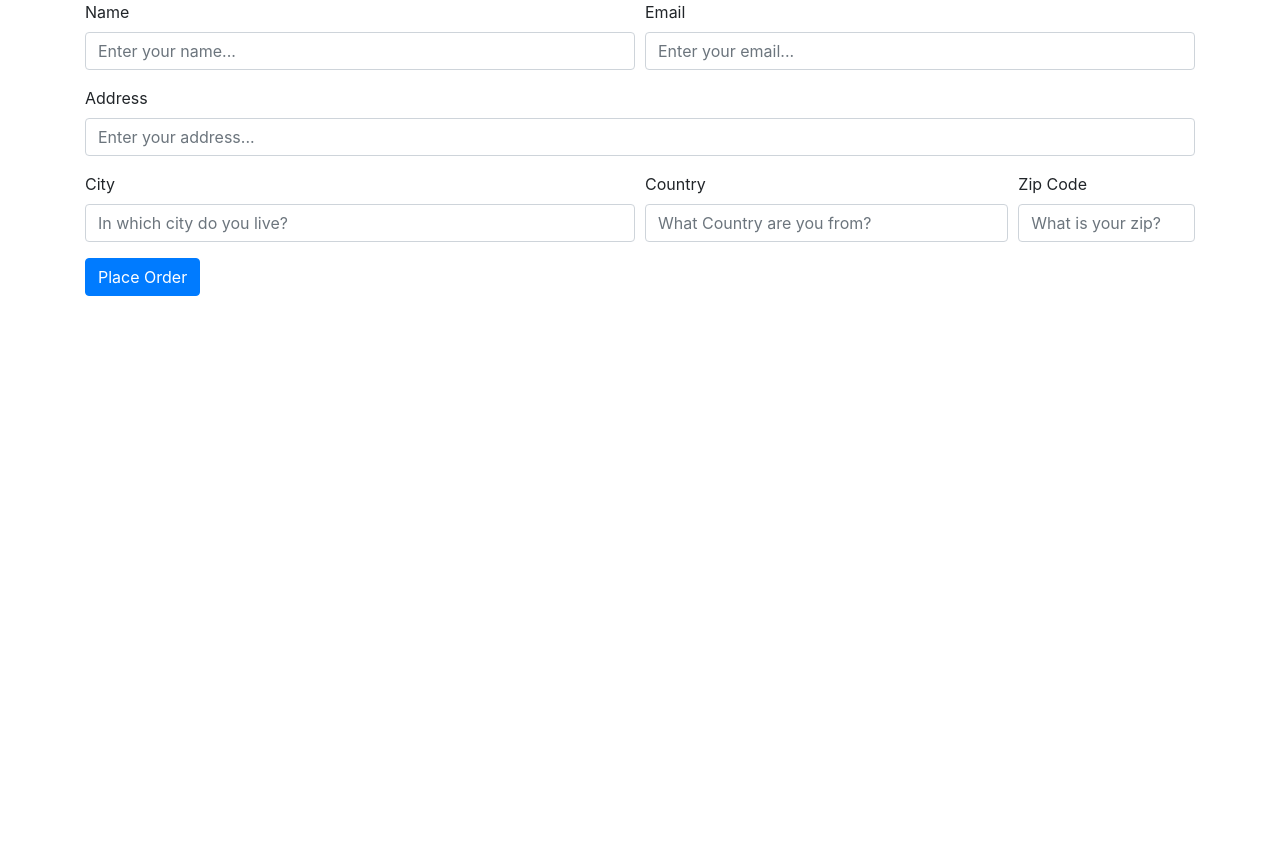
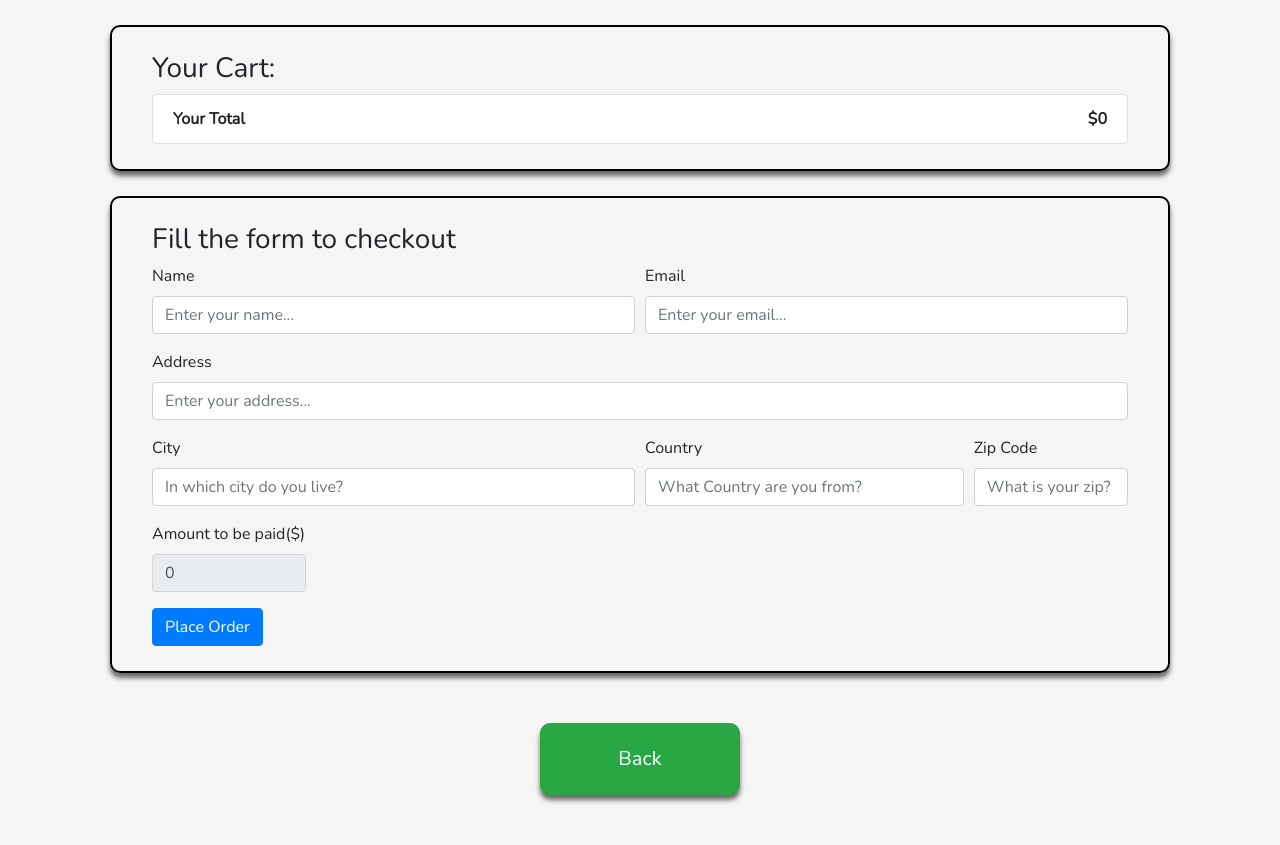
Before and after one commit to mlaskowski7/ecomSite, a Django app: page /checkout/ in a window 1280 px wide. Before the commit the page ends 296 px from the top, so only its background shows below. Run offline with Django 4.2, Linux system fonts and the light colour scheme; some libraries are stand-ins or nearby versions.

Commit message:
finishing the checkout functionality

```diff
--- a/ecomsite/shop/models.py
+++ b/ecomsite/shop/models.py
@@ -13,6 +13,7 @@ class Products(models.Model):
 
 class Order(models.Model):
     items = models.CharField(max_length=1000)
+    total = models.CharField(max_length=200)
     name = models.CharField(max_length=255)
     email = models.CharField(max_length=255)
     address = models.CharField(max_length=1000)
--- a/ecomsite/shop/static/shop/detail_style.css
+++ b/ecomsite/shop/static/shop/detail_style.css
@@ -1,3 +1,7 @@
+
+body{
+    background-color: whitesmoke;
+}
 .row{
     text-align: center;
     margin-top: 20px;
--- a/ecomsite/shop/static/shop/script.js
+++ b/ecomsite/shop/static/shop/script.js
@@ -19,10 +19,12 @@ $(document).on('click','.atc', (event) =>{
     if(cart[item_id] != undefined){
         quantity = cart[item_id][0] + 1;
         cart[item_id][0] = quantity;
+        cart[item_id][2] += parseFloat(document.getElementById('price'+item_id).innerHTML);
     } else{
         quantity = 1;
         name = document.getElementById("name"+item_id).innerHTML;
         cart[item_id] =[quantity,name];
+        cart[item_id][2] = parseFloat(document.getElementById('price'+item_id).innerHTML);
     }
     console.log(cart);
     localStorage.setItem('cart', JSON.stringify(cart));
--- a/ecomsite/shop/static/shop/scriptCheckout.js
+++ b/ecomsite/shop/static/shop/scriptCheckout.js
@@ -5,10 +5,19 @@ if(localStorage.getItem('cart')==null){
     cart = JSON.parse(localStorage.getItem('cart'));
 }
 
+let total = 0;
 for(item in cart){
     let name = cart[item][1];
     let quantity = cart[item][0];
+    let price = cart[item][2];
+    total += price;
 
-    let itemString = `<li class="list-group-item">${name}(${quantity})</>`;
+    let itemString = `<li class="list-group-item justify-content-between"><span>${name}(${quantity})</span><span class ="badge-warning badge-pill">$ ${price}</span></>`;
     $('#item_list').append(itemString);
 }
+let totalPrice =`<li class="list-group-item d-flex justify-content-between align-items-center"><b>Your Total</b> <b>$${total}</b></li>`;
+$('#item_list').append(totalPrice);
+$('#total').val(total);
+
+
+$('#items').val(JSON.stringify(cart));
--- a/ecomsite/shop/static/shop/style.css
+++ b/ecomsite/shop/static/shop/style.css
@@ -1,3 +1,4 @@
+
 body{
     background-color: whitesmoke;
 }
--- /dev/null
+++ b/ecomsite/shop/static/shop/styleCheckout.css
@@ -0,0 +1,24 @@
+@import url('https://fonts.googleapis.com/css2?family=Nunito&display=swap');
+body{
+    background-color: whitesmoke;
+    font-family: Nunito, sans-serif;
+}
+.row{
+    border: 2px solid black;
+    box-shadow: 0 5px 5px 0 #696969;
+    border-radius: 10px;
+    margin: 25px;
+    padding: 25px;
+}
+
+span{
+    margin-right: 10px;
+}
+
+#back-button{
+    width: 200px;
+    box-shadow: 0 5px 5px 0 #696969;
+    padding: 20px;
+    border-radius: 10px;
+    font-size: 20px;
+}
--- a/ecomsite/shop/templates/shop/checkout.html
+++ b/ecomsite/shop/templates/shop/checkout.html
@@ -6,6 +6,7 @@
     <meta charset="UTF-8">
     <meta name="viewport" content="width=device-width, initial-scale=1.0">
     <link rel="stylesheet" href="https://cdn.jsdelivr.net/npm/bootstrap@4.6.2/dist/css/bootstrap.min.css" integrity="sha384-xOolHFLEh07PJGoPkLv1IbcEPTNtaed2xpHsD9ESMhqIYd0nLMwNLD69Npy4HI+N" crossorigin="anonymous">
+    <link rel="stylesheet" href="{% static 'shop/styleCheckout.css'%}">
     <script src="https://code.jquery.com/jquery-3.2.1.slim.min.js" integrity="sha384-KJ3o2DKtIkvYIK3UENzmM7KCkRr/rE9/Qpg6aAZGJwFDMVNA/GpGFF93hXpG5KkN" crossorigin="anonymous"></script>
     <title>Document</title>
 </head>
@@ -13,13 +14,16 @@
     <div class="container">
         <div class="row">
             <div class="col-md-12">
+                <h3>Your Cart:</h3>
                 <ul class="list-group" id="item_list"></ul>
             </div>
         </div>
         <div class="row">
           <div class="col-md-12">
+            <h3>Fill the form to checkout</h3>
             <form method="POST">
               {% csrf_token %}
+              <input type="hidden" id="items" name="items">
               <div class="form-row">
                 <div class="form-group col-md-6">
                   <label for="inputEmail4">Name</label>
@@ -47,9 +51,18 @@
                   <label for="inputZip">Zip Code</label>
                   <input type="text" class="form-control" id="zipcode" name="zipcode" placeholder="What is your zip?">
                 </div>
+                <div class="form-group col-md-2">
+                  <label for="inputZip">Amount to be paid($)</label>
+                  <input type="text" readonly class="form-control" id="total" name="total">
+                </div>
               </div>
               <button type="submit" class="btn btn-primary">Place Order</button>
             </form>
+          </div>
+        </div>
+        <div class="row" style="text-align: center; border: none; box-shadow: none;">
+          <div class="col-md-12">
+            <a href="../" class="btn btn-success" id="back-button">Back</a>
           </div>
         </div>
     </div>
--- a/ecomsite/shop/templates/shop/index.html
+++ b/ecomsite/shop/templates/shop/index.html
@@ -59,9 +59,7 @@
                     <div class="card-body">
                         <div id="name{{product.id}}" class="card-title">{{product.title}}</div>
                     </div>
-                    <div class="card-text">
-                        $ {{product.price}}
-                    </div>
+                    <div class="card-text">$ <span id="price{{product.id}}">{{product.price}}</span></div>
 
                     <a href="/{{ product.id }}"><button class="btn btn-primary">View</button></a>
                     <button class="btn atc btn-warning" id="{{ product.id }}">Add to cart</button>
--- a/ecomsite/shop/views.py
+++ b/ecomsite/shop/views.py
@@ -26,13 +26,15 @@ def detail(request,id):
 def checkout(request):
 
     if(request.method == "POST"):
+        itemsInput = request.POST.get('items',"")
         nameInput = request.POST.get('name',"")
         emailInput = request.POST.get('email',"")
         addressInput = request.POST.get('address',"")
         cityInput = request.POST.get('city',"")
         countryInput = request.POST.get('country',"")
         zipcodeInput = request.POST.get('zipcode',"")
-        order = Order(name=nameInput,email=emailInput,address=addressInput,city=cityInput,country=countryInput,zipcode=zipcodeInput)
+        totalInput = request.POST.get('total',"")
+        order = Order(items=itemsInput,name=nameInput,email=emailInput,address=addressInput,city=cityInput,country=countryInput,zipcode=zipcodeInput,total=totalInput)
         order.save()
 
 
```
Also changed, not shown: ecomsite/db.sqlite3, ecomsite/shop/migrations/0003_order_total.py (added).
